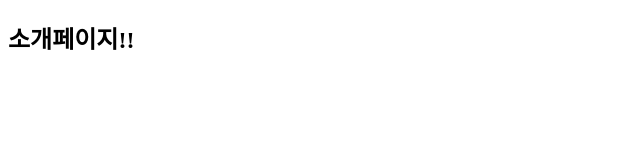
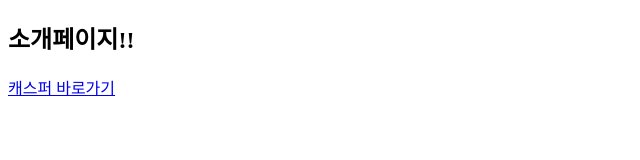
Before and after one commit to ffdsasjkl/test1, a plain HTML site: page index.html in a window 1280 px wide. Shown: the whole page, without its empty margins (0-640 px from the left). Drawn offline with Linux system fonts and the light colour scheme.

Commit message:
수정 완료
수정 완료함

```diff
--- a/index.html
+++ b/index.html
@@ -7,5 +7,6 @@
 </head>
 <body>
 <h2>소개페이지!!</h2>
+<a href="CASPER/index.html">캐스퍼 바로가기</a>
 </body>
 </html>
```
